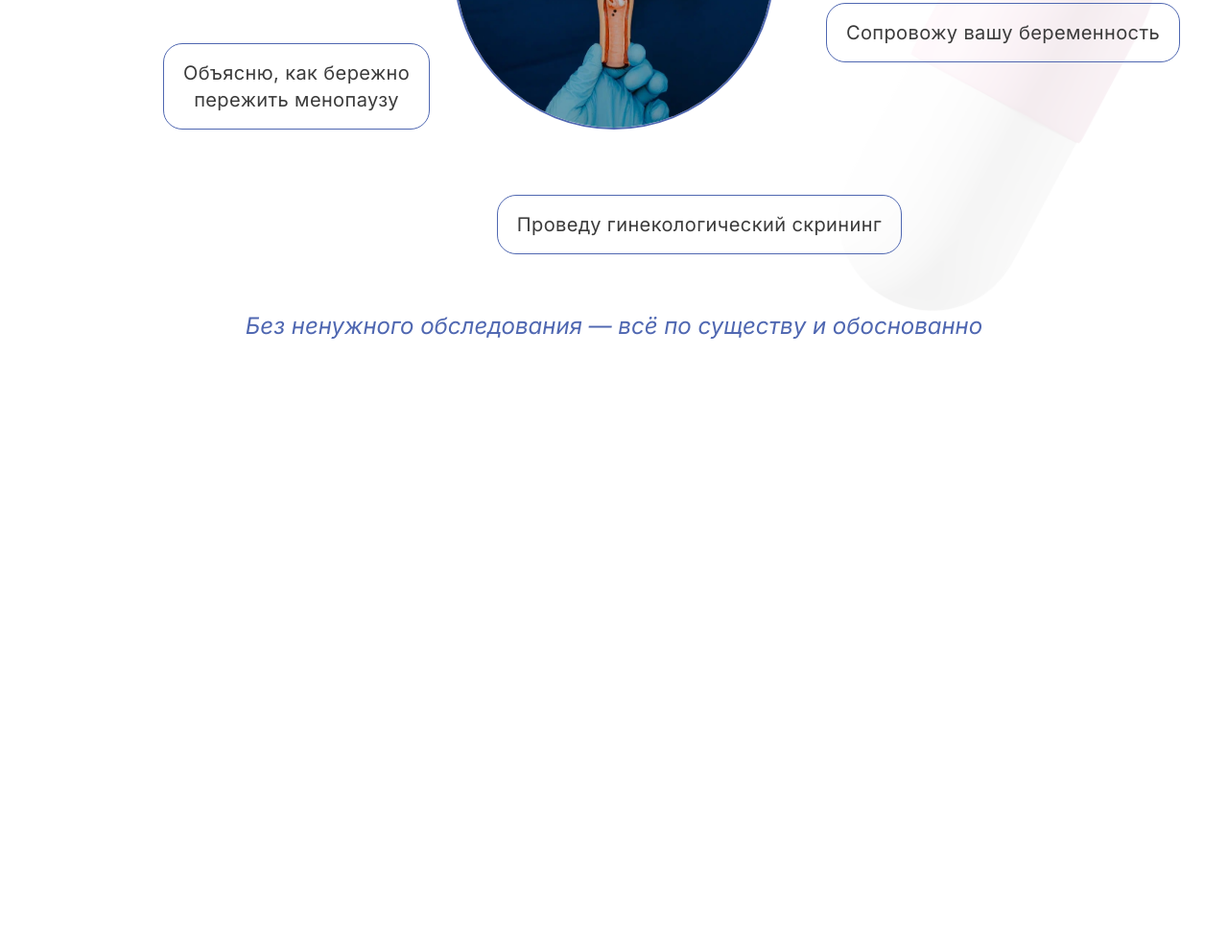
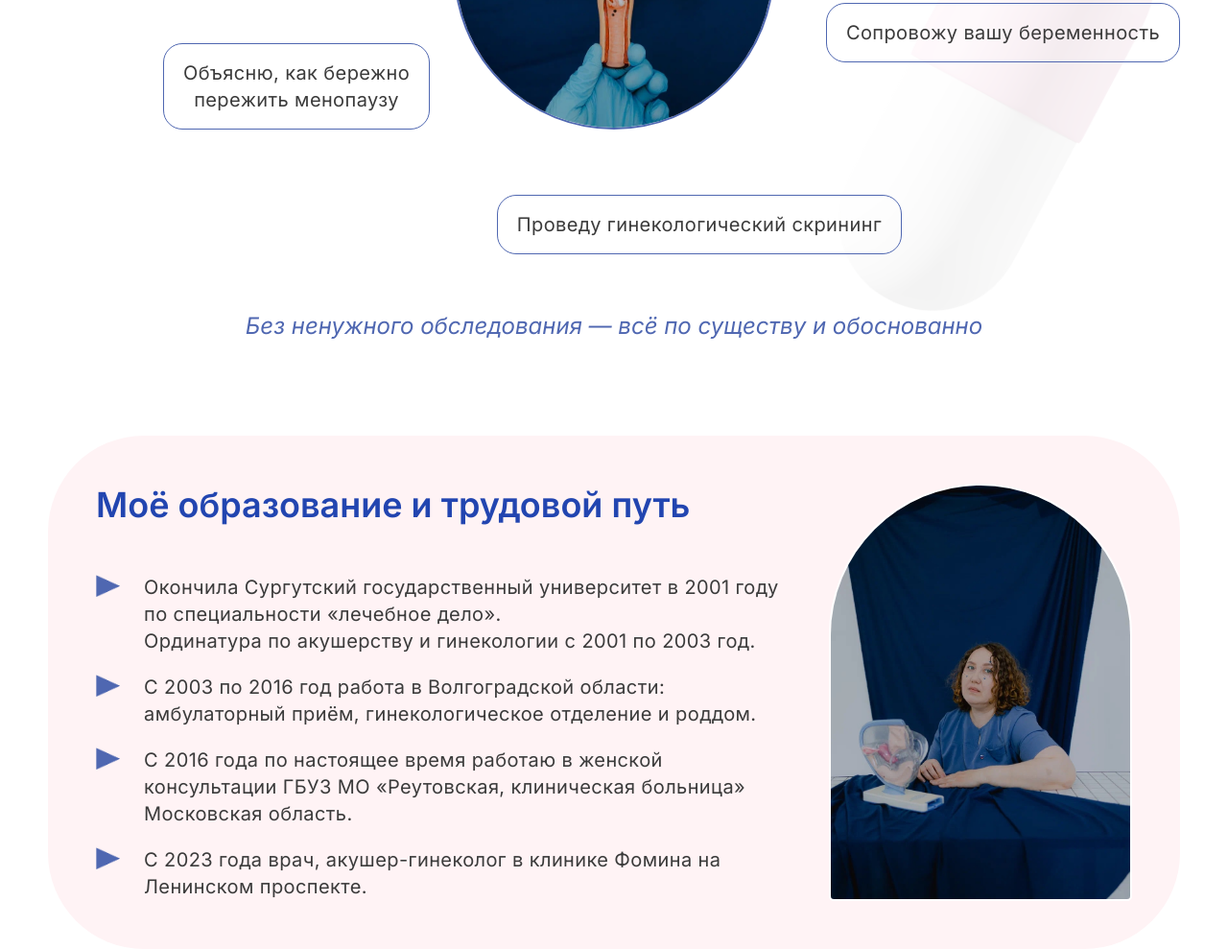
Before and after one commit to breadkvass/oksana-alimova, a website built with webpack: page src/index.html in a window 1280 px wide. Shown: the part 1042-2031 px from the top of the page at 96% size. Before the commit the page ends 1396 px from the top, so only its background shows below. Built offline with nearby package versions, Linux system fonts and the light colour scheme.

Commit message:
add education section

```diff
--- /dev/null
+++ b/src/blocks/education/__arrow/education__arrow.css
@@ -0,0 +1,5 @@
+.education__arrow {
+    width: 25px;
+    aspect-ratio:  1 / 1;
+    object-fit: contain;
+}
--- /dev/null
+++ b/src/blocks/education/__desc/education__desc.css
@@ -0,0 +1,5 @@
+.education__desc {
+    display: flex;
+    flex-direction: column;
+    gap: 50px;
+}
--- /dev/null
+++ b/src/blocks/education/__img/education__img.css
@@ -0,0 +1,6 @@
+.education__img {
+    max-width: 312px;
+    height: auto;
+    border-radius: 300px 300px 10px 10px;
+    border: 2px solid white;
+}
--- /dev/null
+++ b/src/blocks/education/__point/education__point.css
@@ -0,0 +1,6 @@
+.education__point {
+    display: flex;
+    flex-direction: row;
+    gap: 25px;
+    align-items: flex-start;
+}
--- /dev/null
+++ b/src/blocks/education/__points/education__points.css
@@ -0,0 +1,5 @@
+.education__points {
+    display: flex;
+    flex-direction: column;
+    gap: 20px;
+}
--- /dev/null
+++ b/src/blocks/education/__text/education__text.css
@@ -0,0 +1,7 @@
+.education__text {
+    font-size: 20px;
+    font-weight: 400;
+    line-height: 28px;
+    letter-spacing: 0.02em;
+    color: #3B3B3B;
+}
--- /dev/null
+++ b/src/blocks/education/__title/education__title.css
@@ -0,0 +1,8 @@
+.education__title {
+    font-size: 36px;
+    font-weight: 600;
+    line-height: 44px;
+    text-align: left;
+    color: #2245B0;
+    margin: 0;
+}
--- /dev/null
+++ b/src/blocks/education/education.css
@@ -0,0 +1,9 @@
+.education {
+    background-color: var(--background-pink);
+    border-radius: 100px;
+    padding: 50px;
+    display: flex;
+    flex-direction: row;
+    gap: 50px;
+    margin-top: 100px;
+}
--- a/src/blocks/page/page.css
+++ b/src/blocks/page/page.css
@@ -1,5 +1,9 @@
 :root {
     --background-pink: #FFF3F5;
+}
+
+html {
+    scroll-behavior: smooth;
 }
 
 .page {
--- a/src/index.css
+++ b/src/index.css
@@ -28,3 +28,12 @@
 @import url(./blocks/help/__pill/help__pill.css);
 @import url(./blocks/help/__pill/help__pill_1.css);
 @import url(./blocks/help/__pill/help__pill_2.css);
+
+@import url(./blocks/education/education.css);
+@import url(./blocks/education/__desc/education__desc.css);
+@import url(./blocks/education/__img/education__img.css);
+@import url(./blocks/education/__point/education__point.css);
+@import url(./blocks/education/__points/education__points.css);
+@import url(./blocks/education/__arrow/education__arrow.css);
+@import url(./blocks/education/__text/education__text.css);
+@import url(./blocks/education/__title/education__title.css);
--- a/src/index.html
+++ b/src/index.html
@@ -40,16 +40,43 @@
         <h2 class="help__title">Чем я могу вам помочь?</h2>
         <div class="help__graph">
           <img class="help__img" src="<%=require('./vendor/assets/images/help.jpg')%>" alt="Медицинский макет"/>
-          <p class="help__point help__point_1">Отвечу на все возникшие вопросы</p>
+          <p class="help__point help__point_1">Отвечу на все возникшие вопросы</p>
           <p class="help__point help__point_2">Объясню, как бережно<br />пережить менопаузу</p>
           <p class="help__point help__point_3">Проведу гинекологический скрининг</p>
           <p class="help__point help__point_4">Сопровожу вашу беременность</p>
-          <p class="help__point help__point_5">Подберу контрацепцию<br />в любой жизненной ситуации</p>
+          <p class="help__point help__point_5">Подберу контрацепцию<br />в любой жизненной ситуации</p>
         </div>
-        <p class="help__text">Без ненужного обследования — всё по существу и обоснованно</p>
+        <p class="help__text">Без ненужного обследования — всё по существу и обоснованно</p>
         <img class="help__pill help__pill_1" src="<%=require('./vendor/assets/images/pill-1.png')%>"/>
         <img class="help__pill help__pill_2" src="<%=require('./vendor/assets/images/pill-2.png')%>"/>
       </sectin>
+      <section class="education" id="education">
+        <div class="education__desc">
+          <h2 class="education__title">Моё образование и трудовой путь</h2>
+          <div class="education__points">
+            <div class="education__point">
+              <img class="education__arrow" src="<%=require('./vendor/assets/icons/arrow.png')%>" />
+              <p class="education__text">Окончила Сургутский государственный университет в 2001 году по специальности «лечебное дело».<br />
+                Ординатура по акушерству и гинекологии с 2001 по 2003 год.</p>
+            </div>
+            <div class="education__point">
+              <img class="education__arrow" src="<%=require('./vendor/assets/icons/arrow.png')%>" />
+              <p class="education__text">С 2003 по 2016 год работа в Волгоградской области: амбулаторный приём,
+                гинекологическое отделение и роддом.</p>
+            </div>
+            <div class="education__point">
+              <img class="education__arrow" src="<%=require('./vendor/assets/icons/arrow.png')%>" />
+              <p class="education__text">С 2016 года по настоящее время работаю в женской консультации ГБУЗ МО «Реутовская, клиническая больница»
+                Московская область.</p>
+            </div>
+            <div class="education__point">
+              <img class="education__arrow" src="<%=require('./vendor/assets/icons/arrow.png')%>" />
+              <p class="education__text">С 2023 года врач, акушер-гинеколог в клинике Фомина на Ленинском проспекте.</p>
+            </div>
+          </div>
+        </div>
+        <img class="education__img" src="<%=require('./vendor/assets/images/education.jpg')%>" alt="Фото Оксаны Алимовой"/>
+      </section>
     </main>
     <footer></footer>
 
```
Also changed, not shown: src/vendor/assets/icons/arrow.png (added), src/vendor/assets/images/education.jpg (added).
